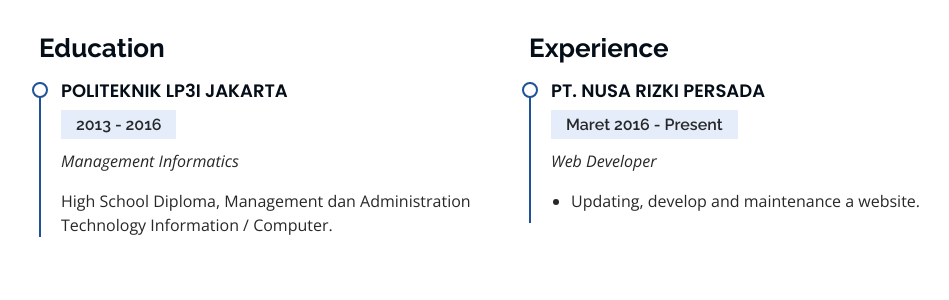
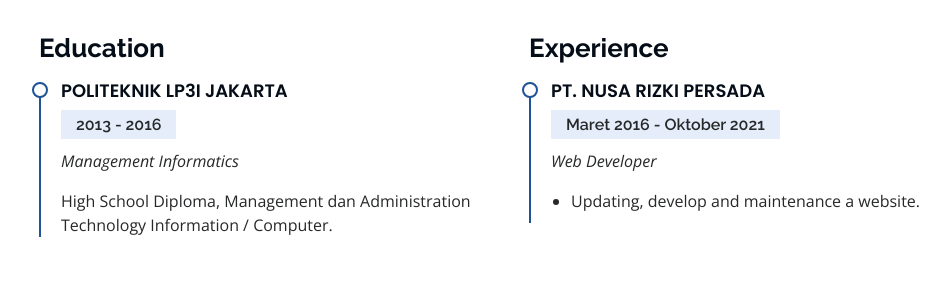
Before and after one commit to zkifzn/zkifzn.github.io, a PHP site: page / in a window 1280 px wide. Shown: the part 2743-3043 px from the top of the page, without its empty margins (276-1225 px from the left). Run offline with PHP 8.4, Linux system fonts and the light colour scheme.

Commit message:
Update index.php

```diff
--- a/index.php
+++ b/index.php
@@ -213,7 +213,7 @@
             <h3 class="resume-title">Experience</h3>
             <div class="resume-item">
               <h4>PT. Nusa Rizki Persada</h4>
-              <h5>Maret 2016 - Present</h5>
+              <h5>Maret 2016 - Oktober 2021</h5>
               <p><em>Web Developer</em></p>
               <ul>
                 <li>Updating, develop and maintenance a website.</li>
```
